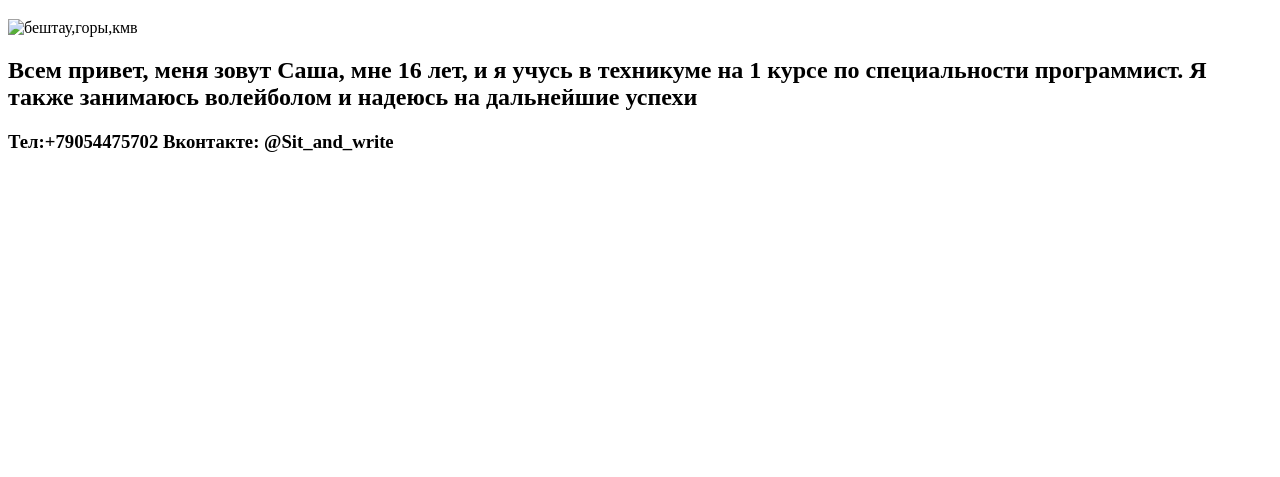
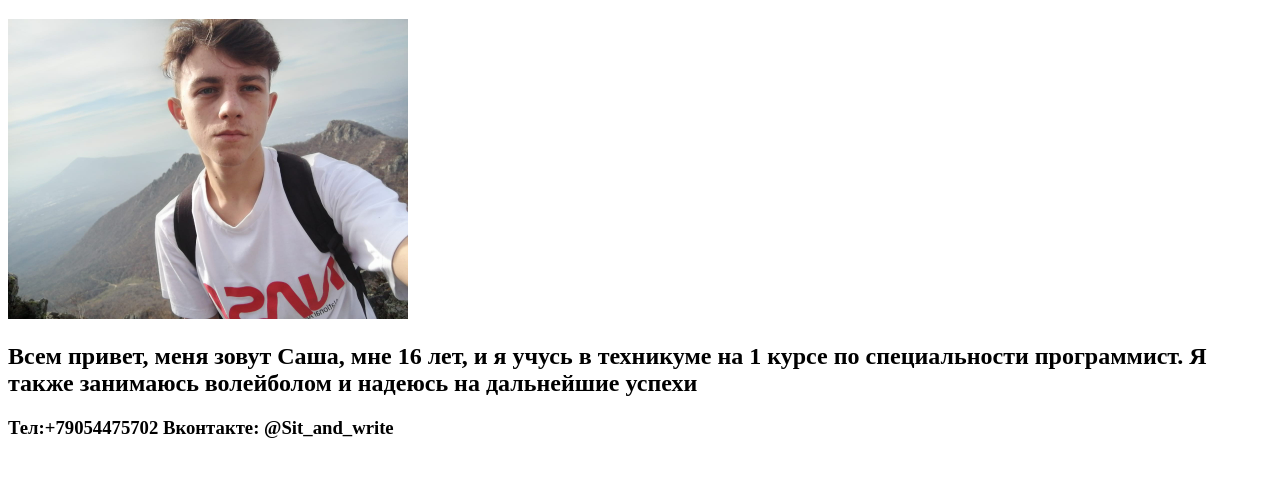
Before and after one commit to Baisad/Home-work-, a plain HTML site: page index.html in a window 1280 px wide. Shown: the part 95-572 px from the top of the page. Drawn offline with Linux system fonts and the light colour scheme.

Commit message:
rename jpeg to png

```diff
--- a/index.html
+++ b/index.html
@@ -9,7 +9,7 @@
 <body>
     <p>Моя биография</p>
     <h1>Сазонов Александр Витальевич</h1>
-    <img src="Yes.jpeg" alt="бештау,горы,кмв" width="400">
+    <img src="Yes.png" alt="бештау,горы,кмв" width="400">
     <h2>Всем привет, меня зовут Саша, мне 16 лет, и я учусь в техникуме на 1 курсе по специальности программист. Я также занимаюсь волейболом и надеюсь на дальнейшие успехи</h2>
     <h3>Тел:+79054475702 Вконтакте: @Sit_and_write</h3>
 </body>
```
